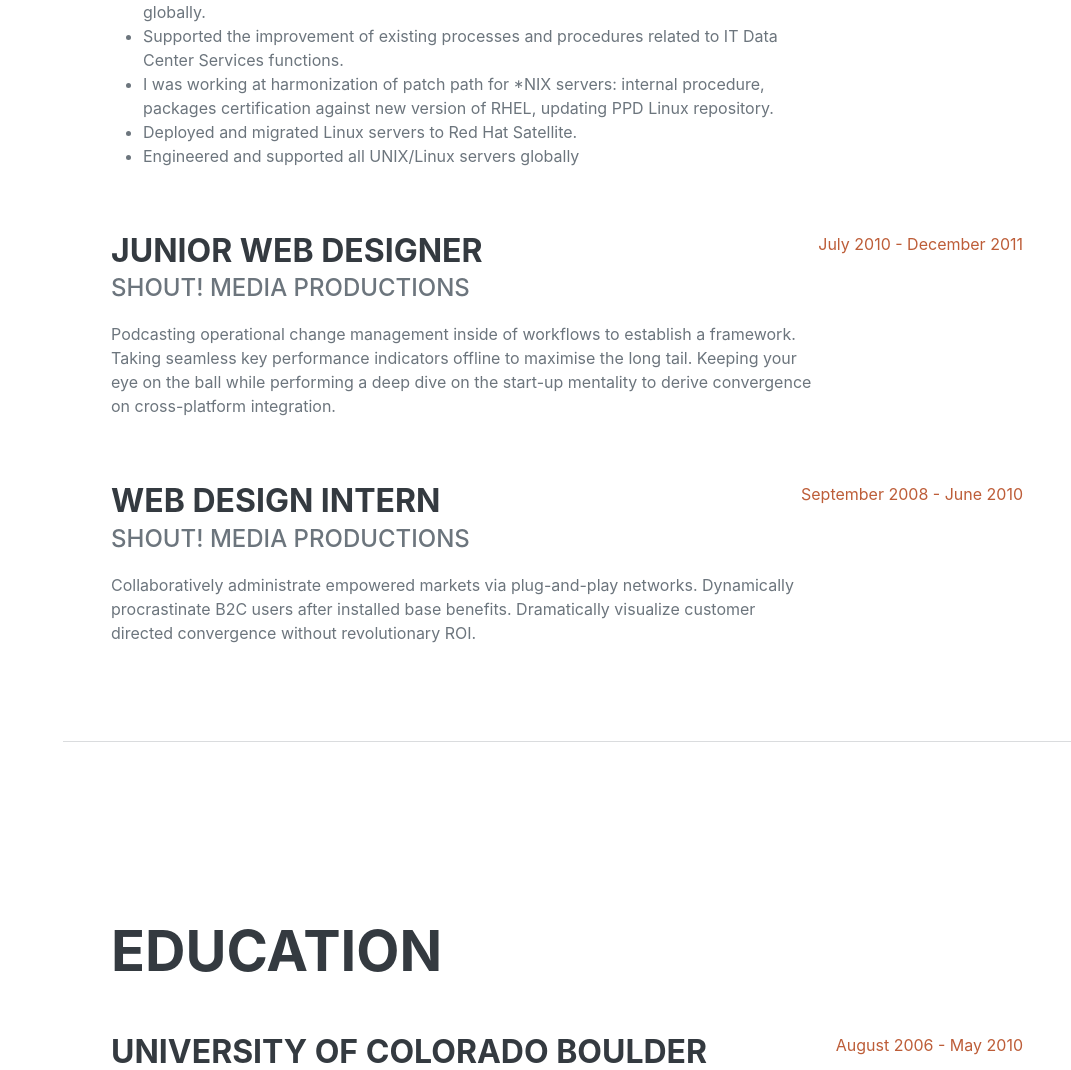
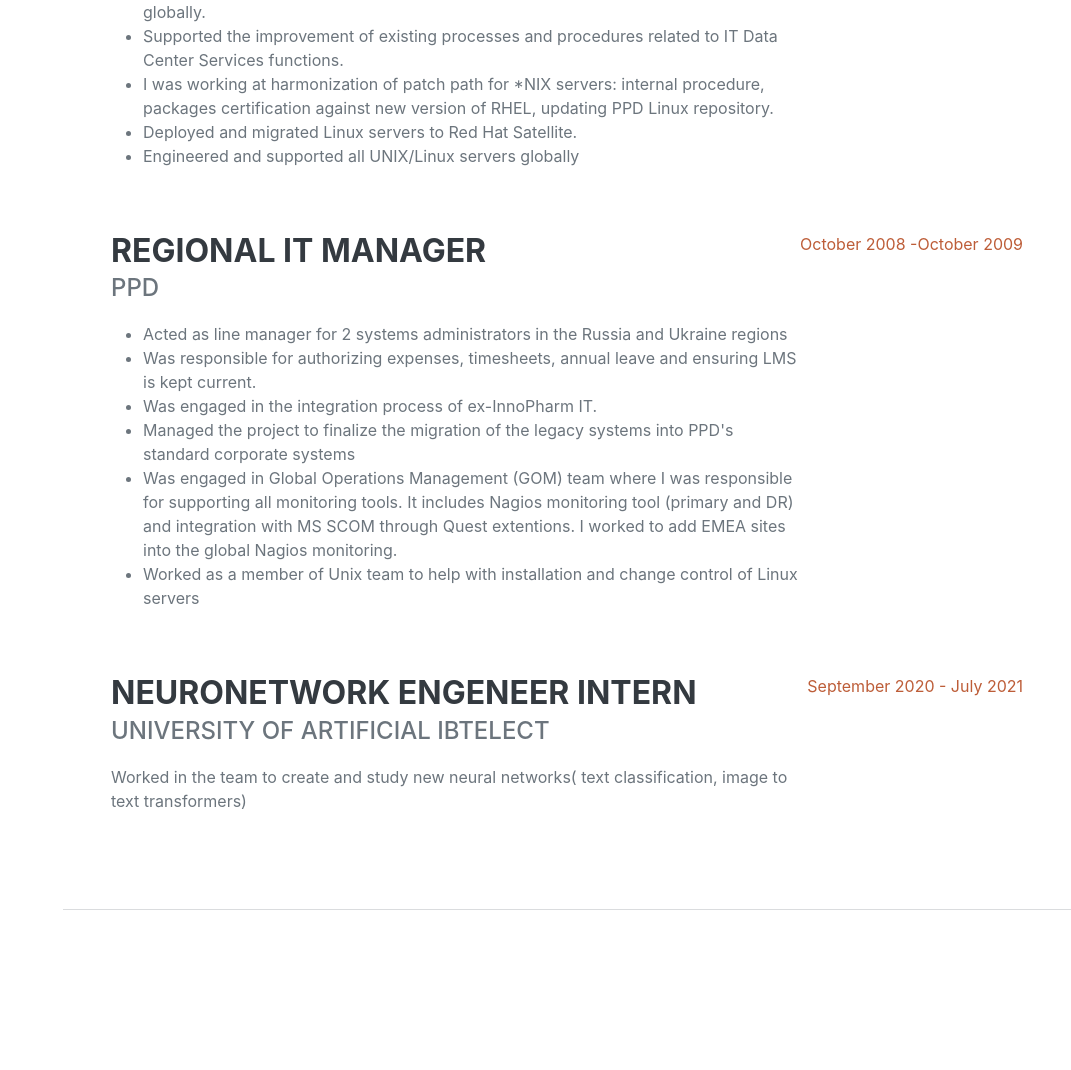
Before and after one commit to crazydigger/portfolio, a Django app: page / in a window 1280 px wide. Shown: the part 1769-2839 px from the top of the page, without its empty margins (209-1280 px from the left). Run offline with Django 4.2, Linux system fonts and the light colour scheme; some libraries are stand-ins or nearby versions; some web fonts are replaced.

Commit message:
update added

```diff
--- a/portfolio/portfolio/templates/index.html
+++ b/portfolio/portfolio/templates/index.html
@@ -98,19 +98,28 @@
                     </div>
                     <div class="d-flex flex-column flex-md-row justify-content-between mb-5">
                         <div class="flex-grow-1">
-                            <h3 class="mb-0">Junior Web Designer</h3>
-                            <div class="subheading mb-3">Shout! Media Productions</div>
-                            <p>Podcasting operational change management inside of workflows to establish a framework. Taking seamless key performance indicators offline to maximise the long tail. Keeping your eye on the ball while performing a deep dive on the start-up mentality to derive convergence on cross-platform integration.</p>
+                            <h3 class="mb-0">Regional IT Manager</h3>
+                            <div class="subheading mb-3">PPD</div>
+                            <p><ul>
+                            <li> Acted as line manager for 2 systems administrators in the Russia and Ukraine regions</li>
+                            <li> Was responsible for authorizing expenses, timesheets, annual leave and ensuring LMS is kept current.
+                            <li> Was engaged in the integration process of ex-InnoPharm IT. </li>
+                            <li> Managed the project to finalize the migration of the legacy systems into PPD's standard corporate systems </li>
+                            <li> Was engaged in Global Operations Management (GOM) team where I was responsible for supporting all monitoring tools. It includes Nagios monitoring tool (primary and DR) and integration with MS SCOM through Quest extentions. I worked to add EMEA sites into the global Nagios monitoring. </li>
+                            <li> Worked as a member of Unix team to help with installation and change control of Linux servers </li>
+                        </ul></p>
                         </div>
-                        <div class="flex-shrink-0"><span class="text-primary">July 2010 - December 2011</span></div>
+                        <div class="flex-shrink-0"><span class="text-primary">October 2008 -October 2009</span></div>
                     </div>
                     <div class="d-flex flex-column flex-md-row justify-content-between">
                         <div class="flex-grow-1">
-                            <h3 class="mb-0">Web Design Intern</h3>
-                            <div class="subheading mb-3">Shout! Media Productions</div>
-                            <p>Collaboratively administrate empowered markets via plug-and-play networks. Dynamically procrastinate B2C users after installed base benefits. Dramatically visualize customer directed convergence without revolutionary ROI.</p>
+                            <h3 class="mb-0">Neuronetwork engeneer Intern</h3>
+                            <div class="subheading mb-3">University of Artificial Ibtelect</div>
+                            <p>
+                                Worked in the team to create and study new neural networks( text classification, image to text transformers)
+                            </p>
                         </div>
-                        <div class="flex-shrink-0"><span class="text-primary">September 2008 - June 2010</span></div>
+                        <div class="flex-shrink-0"><span class="text-primary">September 2020 - July 2021</span></div>
                     </div>
                 </div>
             </section>
```
